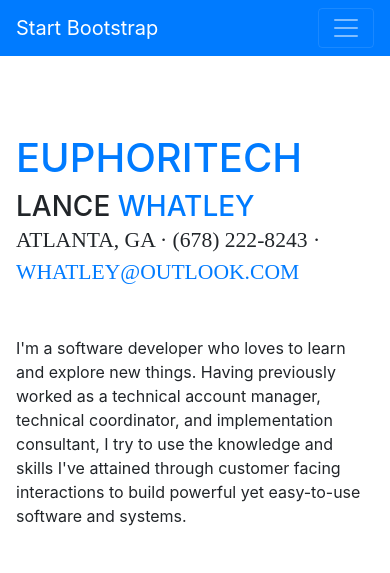
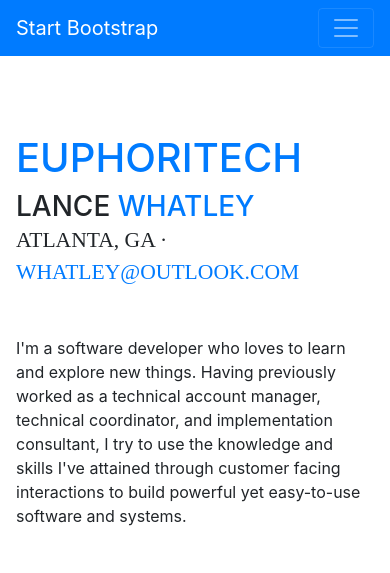
Before and after one commit to whatl3y/portfolio-site, a website with bundled scripts: page www/index.html in a window 390 px wide. Shown: the top 573 px of the page. Built offline with nearby package versions, Linux system fonts and the light colour scheme; a web font is replaced by a local one.

Commit message:
Remove phone number

```diff
--- a/www/index.html
+++ b/www/index.html
@@ -57,7 +57,7 @@
           <h3 class="mb-0">Lance
             <span class="text-primary">Whatley</span>
           </h3>
-          <div class="subheading mb-5">Atlanta, GA · (678) 222-8243 ·
+          <div class="subheading mb-5">Atlanta, GA ·
             <a href="mailto:whatley@outlook.com">whatley@outlook.com</a>
           </div>
           <p class="mb-5">
```
